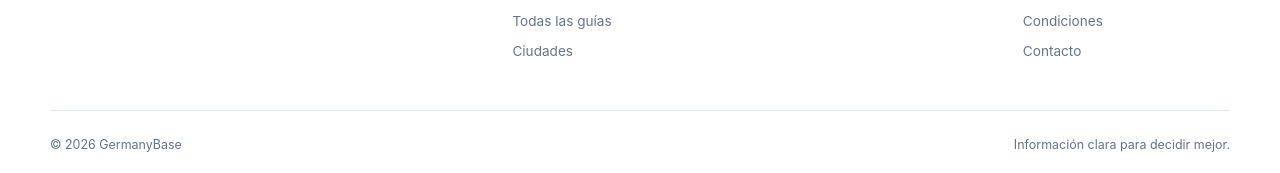
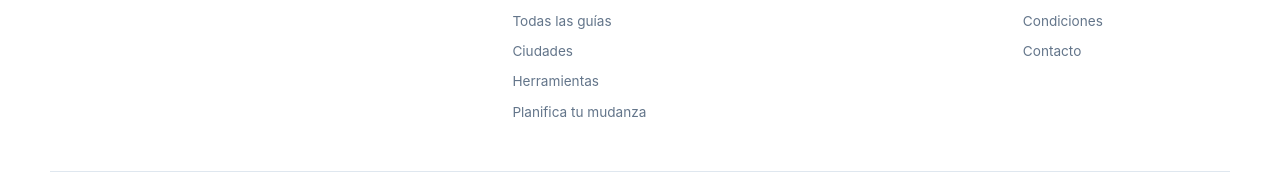
Before and after one commit to hecroigg/blog-alemania, a Next.js app: page /es/mudarse-a-alemania in a window 1280 px wide. Shown: the part 2495-2668 px from the top of the page. Built offline with nearby package versions, Linux system fonts and the light colour scheme; no server answers.

Commit message:
feat(i18n): link translated tools and move planner in footer

```diff
--- a/components/footer.tsx
+++ b/components/footer.tsx
@@ -3,7 +3,7 @@
 import Link from "next/link";
 import Image from "next/image";
 import { usePathname } from "next/navigation";
-import { sectionPath, hubPath, type HubKey } from "@/lib/localized-paths";
+import { sectionPath, hubPath, auxiliaryPath, type HubKey } from "@/lib/localized-paths";
 import { siteConfig } from "@/lib/site";
 
 type Lang = "en" | "es" | "de";
@@ -61,6 +61,8 @@ export function Footer() {
           {sectionSlugs.map((slug, index) => <Link href={hubPath(locale, slug as HubKey)} key={slug}>{copy.sections[index]}</Link>)}
           <Link href={sectionPath(locale, "guides")}>{copy.guides}</Link>
           <Link href={sectionPath(locale, "cities")}>{copy.cities}</Link>
+          <Link href={sectionPath(locale, "tools")}>{locale === "es" ? "Herramientas" : locale === "de" ? "Werkzeuge" : "Tools"}</Link>
+          <Link href={auxiliaryPath(locale, "plan")}>{locale === "es" ? "Planifica tu mudanza" : locale === "de" ? "Umzug planen" : "Plan your move"}</Link>
         </div>
         <div>
           <h2>{copy.people}</h2>
```
